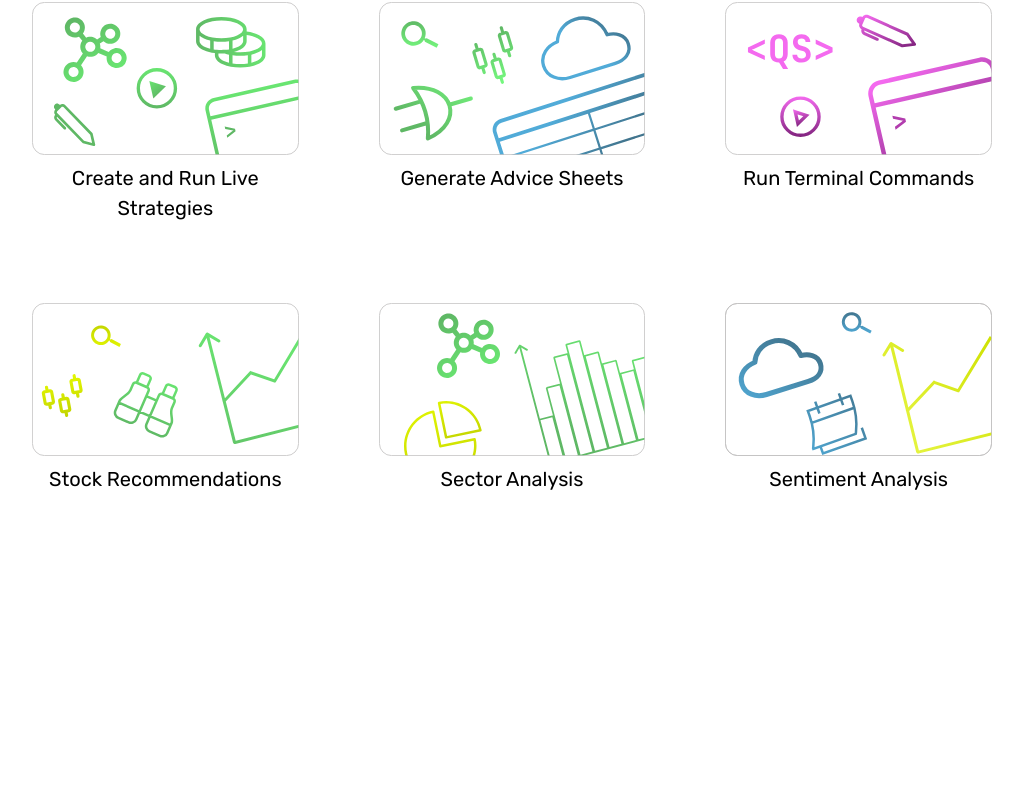
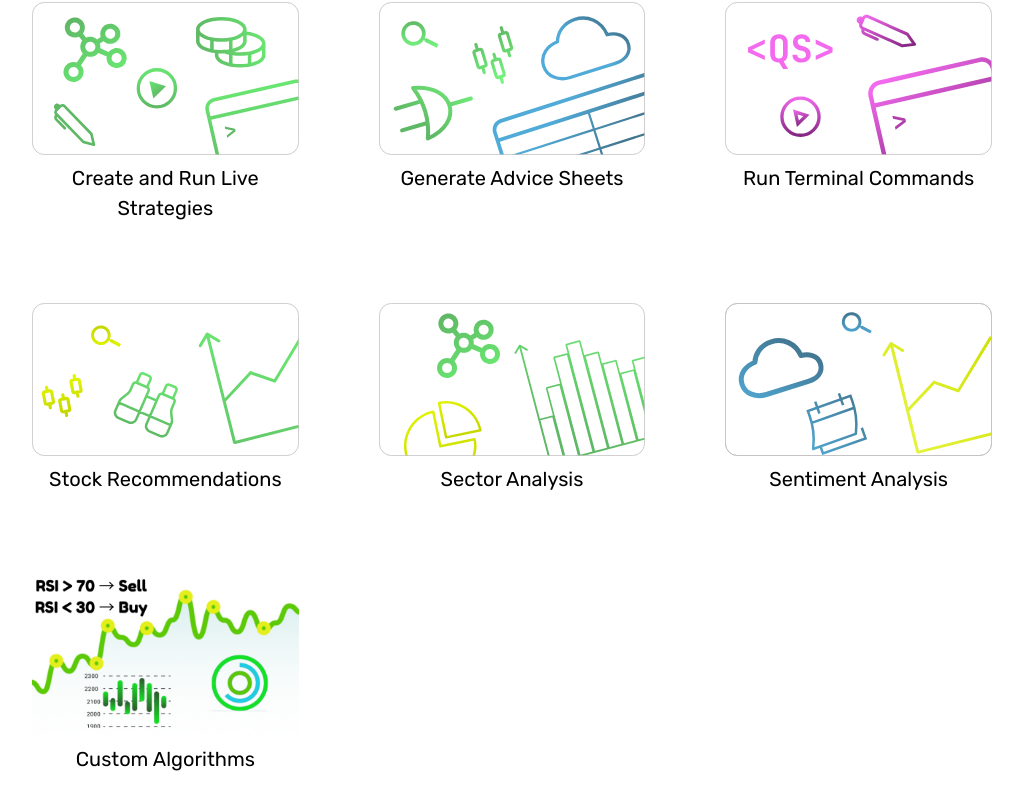
Before and after one commit to carpeadiam/quarksFinanceFE, a Next.js app: page /home in a window 1280 px wide. Shown: the part 459-1269 px from the top of the page, without its empty margins (128-1151 px from the left). Before the commit the page ends 993 px from the top, so only its background shows below. Built offline with nearby package versions, Linux system fonts and the light colour scheme; no server answers.

Commit message:
UI changes

```diff
--- a/src/app/custom-algorithms/page.tsx
+++ b/src/app/custom-algorithms/page.tsx
@@ -190,11 +190,11 @@ const CustomAlgorithmsPage: React.FC = () => {
                 Build, test, and optimize your own algorithmic trading strategies
               </p>
             </div>
-            <div className="absolute left-172 w-full h-full">
+            <div className="relative ml-8">
               <img
-                src="/images/algorithms.svg"
+                src="/images/custominside.png"
                 alt="Custom algorithms illustration"
-                className="scale-148"
+                className="w-48 h-auto object-contain scale-450"
               />
             </div>
           </div>
--- a/src/components/dashboard/FeatureGrid.tsx
+++ b/src/components/dashboard/FeatureGrid.tsx
@@ -54,6 +54,12 @@ export default function FeatureGrid() {
       icon: '/images/sentiment_analysis.svg',
       href: '/sentiment',
       color: 'purple' as const,
+    },
+    {
+      title: 'Custom Algorithms',
+      icon: '/images/CustomAlgo.png',
+      href: '/sentiment',
+      color: 'purple' as const,
     }
   ];
 
```
Also changed, not shown: public/images/CustomAlgo.png (added), public/images/custominside.png (added).
